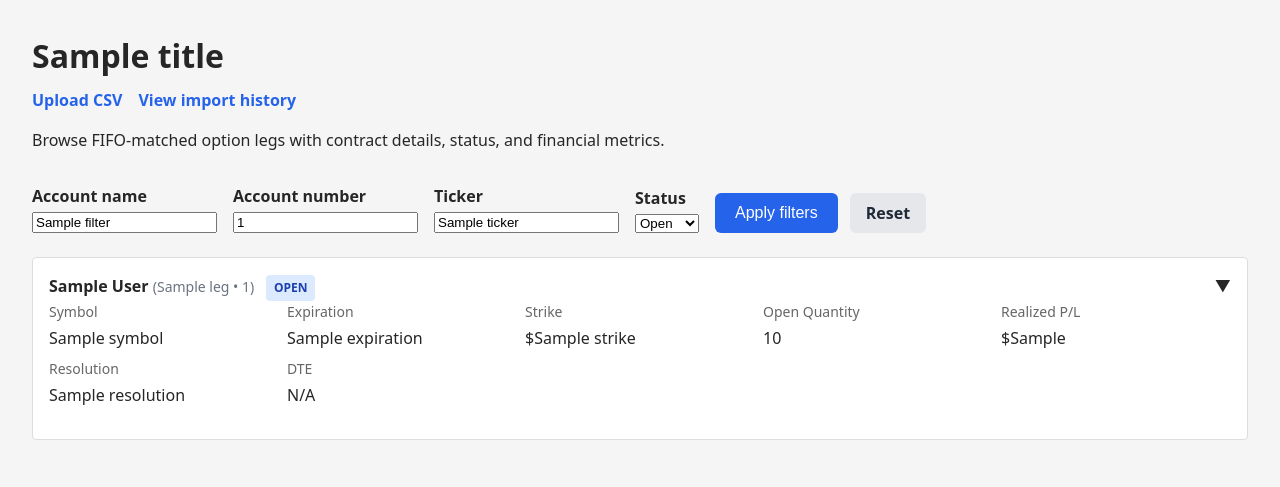
After one commit to garricn/premiumflow, a FastAPI app: template src/premiumflow/web/templates/legs.html in a window 1280 px wide. The commit adds this page. Shown: the top 487 px of the page. Run offline with FastAPI, Linux system fonts and the light colour scheme; the template is opened without the code that fills it: most values are stand-ins (such as "Sample title", 1, 10 or a date in 2020).

Commit message:
[Web UI-141] Add web UI for browsing matched legs
Add FastAPI routes and HTML template for viewing FIFO-matched option legs
in the web interface.

Changes:
- Added /legs route for HTML view with filters (account, ticker, status)
- Added /api/legs route for JSON API access
- Created legs.html template with expandable lot details
- Added navigation link from homepage to legs view
- Added CSS styling for leg cards and status badges
- Comprehensive test coverage for routes and filters

The legs view reuses the leg matching service from the CLI, ensuring
consistent data across both interfaces. Users can filter by account,
ticker, and status, and expand each leg to see detailed lot information.

Resolves #141

Signed-off-by: Codex

```diff
--- a/src/premiumflow/services/json_serializer.py
+++ b/src/premiumflow/services/json_serializer.py
@@ -217,6 +217,7 @@ def serialize_leg(leg: MatchedLeg) -> Dict[str, Any]:
         "total_fees": _decimal_to_string(leg.total_fees),
         "days_to_expiration": leg.days_to_expiration,
         "is_open": leg.is_open,
+        "status": "open" if leg.is_open else "closed",
         "opened_at": leg.opened_at.isoformat() if leg.opened_at else None,
         "closed_at": leg.closed_at.isoformat() if leg.closed_at else None,
         "opened_quantity": leg.opened_quantity,
--- a/src/premiumflow/web/app.py
+++ b/src/premiumflow/web/app.py
@@ -21,6 +21,13 @@ from ..persistence import (
     SQLiteRepository,
     get_storage,
     store_import_result,
+)
+from ..services.cli_helpers import format_account_label
+from ..services.json_serializer import serialize_leg
+from ..services.leg_matching import (
+    _stored_to_normalized,
+    group_fills_by_account,
+    match_legs_with_errors,
 )
 from .dependencies import get_repository
 
@@ -83,6 +90,63 @@ def _build_query(filters: dict[str, str], *, page: int, page_size: int) -> str:
     params.append(("page", str(page)))
     params.append(("page_size", str(page_size)))
     return urlencode(params)
+
+
+def _fetch_matched_legs(
+    repository: SQLiteRepository,
+    *,
+    account_name: str | None = None,
+    account_number: str | None = None,
+    ticker: str | None = None,
+    status: str = "all",
+) -> tuple[list[dict[str, object]], list[str]]:
+    """Fetch and match legs with filters. Returns (legs_data, warnings)."""
+    account_name_filter = (account_name or "").strip()
+    account_number_filter = (account_number or "").strip()
+    ticker_filter = (ticker or "").strip()
+    status_filter = status.strip().lower() if status else "all"
+
+    stored_txns = repository.fetch_transactions(
+        account_name=account_name_filter or None,
+        account_number=account_number_filter or None,
+        ticker=ticker_filter or None,
+        since=None,
+        until=None,
+        status="all",
+    )
+
+    legs_data: list[dict[str, object]] = []
+    warnings: list[str] = []
+
+    if stored_txns:
+        normalized_txns = [_stored_to_normalized(stored) for stored in stored_txns]
+        all_fills = group_fills_by_account(normalized_txns)
+        matched_map, errors = match_legs_with_errors(all_fills)
+        legs_list = sorted(
+            matched_map.values(),
+            key=lambda leg: (
+                leg.account_name,
+                leg.account_number or "",
+                leg.contract.symbol,
+                leg.contract.expiration,
+                leg.contract.option_type,
+                leg.contract.strike,
+                leg.contract.leg_id,
+            ),
+        )
+
+        if status_filter != "all":
+            want_open = status_filter == "open"
+            legs_list = [leg for leg in legs_list if leg.is_open == want_open]
+
+        for (acct_name, acct_number, leg_id), exc, bucket in errors:
+            account_label = format_account_label(acct_name, acct_number)
+            descriptor = bucket[0].transaction.description if bucket else "Unknown"
+            warnings.append(f"{account_label} • {leg_id} • {descriptor}: {exc}")
+
+        legs_data = [serialize_leg(leg) for leg in legs_list]
+
+    return legs_data, warnings
 
 
 def create_app() -> FastAPI:
@@ -484,4 +548,63 @@ def create_app() -> FastAPI:
             },
         )
 
+    @app.get("/legs", response_class=HTMLResponse, tags=["ui"])
+    async def legs_view(
+        request: Request,
+        account_name: str | None = Query(default=None),
+        account_number: str | None = Query(default=None),
+        ticker: str | None = Query(default=None),
+        status: str = Query(default="all"),
+        repository: SQLiteRepository = Depends(get_repository),
+    ) -> HTMLResponse:
+        """Display matched option legs with filters."""
+        legs_data, warnings = _fetch_matched_legs(
+            repository,
+            account_name=account_name,
+            account_number=account_number,
+            ticker=ticker,
+            status=status,
+        )
+
+        account_name_filter = (account_name or "").strip()
+        account_number_filter = (account_number or "").strip()
+        ticker_filter = (ticker or "").strip()
+        status_filter = status.strip().lower() if status else "all"
+
+        filters = {
+            "account_name": account_name_filter,
+            "account_number": account_number_filter,
+            "ticker": ticker_filter,
+            "status": status_filter,
+        }
+
+        return templates.TemplateResponse(
+            request=request,
+            name="legs.html",
+            context={
+                "title": "Matched Legs",
+                "legs": legs_data,
+                "warnings": warnings,
+                "filters": filters,
+            },
+        )
+
+    @app.get("/api/legs", tags=["api"])
+    async def legs_api(
+        account_name: str | None = Query(default=None),
+        account_number: str | None = Query(default=None),
+        ticker: str | None = Query(default=None),
+        status: str = Query(default="all"),
+        repository: SQLiteRepository = Depends(get_repository),
+    ) -> dict[str, object]:
+        """API endpoint returning matched legs as JSON."""
+        legs_data, warnings = _fetch_matched_legs(
+            repository,
+            account_name=account_name,
+            account_number=account_number,
+            ticker=ticker,
+            status=status,
+        )
+        return {"legs": legs_data, "warnings": warnings}
+
     return app
--- a/src/premiumflow/web/static/site.css
+++ b/src/premiumflow/web/static/site.css
@@ -271,6 +271,36 @@ h1 {
   text-align: right;
 }
 
+.status-badge {
+  display: inline-block;
+  padding: 0.25rem 0.5rem;
+  border-radius: 4px;
+  font-size: 0.75rem;
+  font-weight: 600;
+  margin-left: 0.5rem;
+}
+
+.status-open {
+  background-color: #dbeafe;
+  color: #1e40af;
+}
+
+.status-closed {
+  background-color: #d1fae5;
+  color: #065f46;
+}
+
+@media (prefers-color-scheme: dark) {
+  .status-open {
+    background-color: #1e3a8a;
+    color: #bfdbfe;
+  }
+  .status-closed {
+    background-color: #064e3b;
+    color: #a7f3d0;
+  }
+}
+
 .import-actions {
   display: flex;
   flex-direction: column;
--- a/src/premiumflow/web/templates/index.html
+++ b/src/premiumflow/web/templates/index.html
@@ -11,6 +11,7 @@
       <h1>{{ title }}</h1>
       <nav class="top-nav">
         <a href="{{ url_for('imports_history') }}">View import history</a>
+        <a href="{{ url_for('legs_view') }}">View matched legs</a>
       </nav>
       <p>Welcome to the PremiumFlow web interface. Uploads and history views will appear here.</p>
     </header>
--- /dev/null
+++ b/src/premiumflow/web/templates/legs.html
@@ -0,0 +1,210 @@
+<!DOCTYPE html>
+<html lang="en">
+  <head>
+    <meta charset="utf-8" />
+    <meta name="viewport" content="width=device-width, initial-scale=1" />
+    <title>{{ title }} • PremiumFlow Web UI</title>
+    <link rel="stylesheet" href="{{ url_for('static', path='site.css') }}" />
+    <style>
+      .leg-card {
+        border: 1px solid #ddd;
+        border-radius: 4px;
+        margin-bottom: 1rem;
+        padding: 1rem;
+        background: #fff;
+      }
+      .leg-header {
+        display: flex;
+        justify-content: space-between;
+        align-items: start;
+        cursor: pointer;
+      }
+      .leg-header:hover {
+        background: #f5f5f5;
+      }
+      .leg-details {
+        display: none;
+        margin-top: 1rem;
+        padding-top: 1rem;
+        border-top: 1px solid #eee;
+      }
+      .leg-details.expanded {
+        display: block;
+      }
+      .leg-summary {
+        display: grid;
+        grid-template-columns: repeat(auto-fit, minmax(200px, 1fr));
+        gap: 0.5rem;
+        margin-bottom: 1rem;
+      }
+      .leg-summary-item {
+        display: flex;
+        flex-direction: column;
+      }
+      .leg-summary-label {
+        font-size: 0.875rem;
+        color: #666;
+        margin-bottom: 0.25rem;
+      }
+      .leg-summary-value {
+        font-weight: 500;
+      }
+      .lot-list {
+        margin-top: 1rem;
+      }
+      .lot-item {
+        border: 1px solid #eee;
+        border-radius: 4px;
+        padding: 0.75rem;
+        margin-bottom: 0.5rem;
+        background: #fafafa;
+      }
+      .warning-item {
+        background: #fff3cd;
+        border: 1px solid #ffc107;
+        border-radius: 4px;
+        padding: 0.75rem;
+        margin-bottom: 0.5rem;
+      }
+    </style>
+  </head>
+  <body>
+    <header>
+      <h1>{{ title }}</h1>
+      <nav class="top-nav">
+        <a href="{{ url_for('index') }}">Upload CSV</a>
+        <a href="{{ url_for('imports_history') }}">View import history</a>
+      </nav>
+      <p>Browse FIFO-matched option legs with contract details, status, and financial metrics.</p>
+    </header>
+    <main>
+      <section class="filters">
+        <form method="get" class="filters-form">
+          <label class="field">
+            <span>Account name</span>
+            <input type="text" name="account_name" value="{{ filters.account_name }}" />
+          </label>
+          <label class="field">
+            <span>Account number</span>
+            <input type="text" name="account_number" value="{{ filters.account_number }}" />
+          </label>
+          <label class="field">
+            <span>Ticker</span>
+            <input type="text" name="ticker" value="{{ filters.ticker }}" />
+          </label>
+          <label class="field">
+            <span>Status</span>
+            <select name="status">
+              <option value="all" {% if filters.status == "all" %}selected{% endif %}>All</option>
+              <option value="open" {% if filters.status == "open" %}selected{% endif %}>Open</option>
+              <option value="closed" {% if filters.status == "closed" %}selected{% endif %}>Closed</option>
+            </select>
+          </label>
+          <div class="filter-actions">
+            <button type="submit">Apply filters</button>
+            {% if filters.account_name or filters.account_number or filters.ticker or filters.status != "all" %}
+            <a class="link-button" href="{{ url_for('legs_view') }}">Reset</a>
+            {% endif %}
+          </div>
+        </form>
+      </section>
+      {% if warnings %}
+      <section class="warnings">
+        <h2>Warnings</h2>
+        {% for warning in warnings %}
+        <div class="warning-item">{{ warning }}</div>
+        {% endfor %}
+      </section>
+      {% endif %}
+      <section>
+        {% if legs %}
+        <div class="legs-list">
+          {% for leg in legs %}
+          <div class="leg-card">
+            <div class="leg-header" onclick="toggleLegDetails({{ loop.index0 }})">
+              <div>
+                <strong>{{ leg.contract.display_name }}</strong>
+                <span class="account-number">
+                  ({{ leg.account_name }}{% if leg.account_number %} • {{ leg.account_number }}{% endif %})
+                </span>
+                <span class="status-badge status-{{ leg.status }}">{{ leg.status|upper }}</span>
+              </div>
+              <span class="toggle-icon" id="toggle-{{ loop.index0 }}">▼</span>
+            </div>
+            <div class="leg-summary">
+              <div class="leg-summary-item">
+                <span class="leg-summary-label">Symbol</span>
+                <span class="leg-summary-value">{{ leg.contract.symbol }}</span>
+              </div>
+              <div class="leg-summary-item">
+                <span class="leg-summary-label">Expiration</span>
+                <span class="leg-summary-value">{{ leg.contract.expiration }}</span>
+              </div>
+              <div class="leg-summary-item">
+                <span class="leg-summary-label">Strike</span>
+                <span class="leg-summary-value">${{ leg.contract.strike }}</span>
+              </div>
+              <div class="leg-summary-item">
+                <span class="leg-summary-label">Open Quantity</span>
+                <span class="leg-summary-value">{{ leg.open_quantity }}</span>
+              </div>
+              <div class="leg-summary-item">
+                <span class="leg-summary-label">Realized P/L</span>
+                <span class="leg-summary-value">
+                  {% if leg.realized_pnl %}${{ leg.realized_pnl }}{% else %}—{% endif %}
+                </span>
+              </div>
+              <div class="leg-summary-item">
+                <span class="leg-summary-label">Resolution</span>
+                <span class="leg-summary-value">{{ leg.resolution }}</span>
+              </div>
+              <div class="leg-summary-item">
+                <span class="leg-summary-label">DTE</span>
+                <span class="leg-summary-value">
+                  {% if leg.is_open %}{{ leg.days_to_expiration }}{% else %}N/A{% endif %}
+                </span>
+              </div>
+            </div>
+            <div class="leg-details" id="details-{{ loop.index0 }}">
+              <h3>Lots ({{ leg.lots|length }})</h3>
+              <div class="lot-list">
+                {% for lot in leg.lots %}
+                <div class="lot-item">
+                  <div><strong>Status:</strong> {{ lot.status|upper }}</div>
+                  <div><strong>Quantity:</strong> {{ lot.quantity }}</div>
+                  <div><strong>Direction:</strong> {{ lot.direction }}</div>
+                  <div><strong>Opened:</strong> {{ lot.opened_at }}</div>
+                  {% if lot.closed_at %}
+                  <div><strong>Closed:</strong> {{ lot.closed_at }}</div>
+                  {% endif %}
+                  <div><strong>Open Premium:</strong> ${{ lot.open_premium }}</div>
+                  <div><strong>Close Premium:</strong> ${{ lot.close_premium }}</div>
+                  {% if lot.realized_pnl %}
+                  <div><strong>Realized P/L:</strong> ${{ lot.realized_pnl }}</div>
+                  {% endif %}
+                  {% if lot.net_pnl %}
+                  <div><strong>Net P/L:</strong> ${{ lot.net_pnl }}</div>
+                  {% endif %}
+                  <div><strong>Total Fees:</strong> ${{ lot.total_fees }}</div>
+                </div>
+                {% endfor %}
+              </div>
+            </div>
+          </div>
+          {% endfor %}
+        </div>
+        {% else %}
+        <p class="empty-state">No matched legs found for the selected filters.</p>
+        {% endif %}
+      </section>
+    </main>
+    <script>
+      function toggleLegDetails(index) {
+        const details = document.getElementById('details-' + index);
+        const toggle = document.getElementById('toggle-' + index);
+        details.classList.toggle('expanded');
+        toggle.textContent = details.classList.contains('expanded') ? '▲' : '▼';
+      }
+    </script>
+  </body>
+</html>
```
Also changed, not shown: tests/test_web_app.py (+186 -0 lines).
